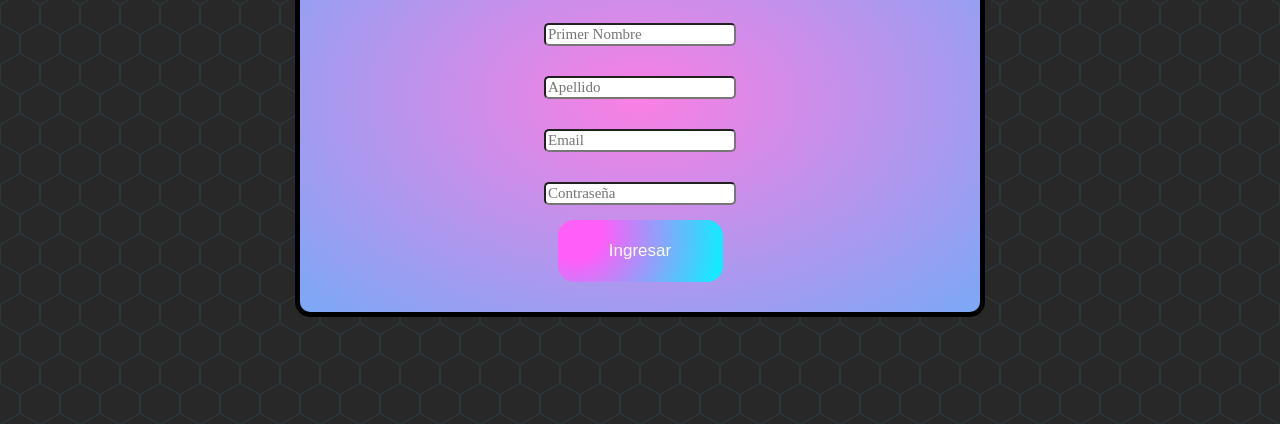
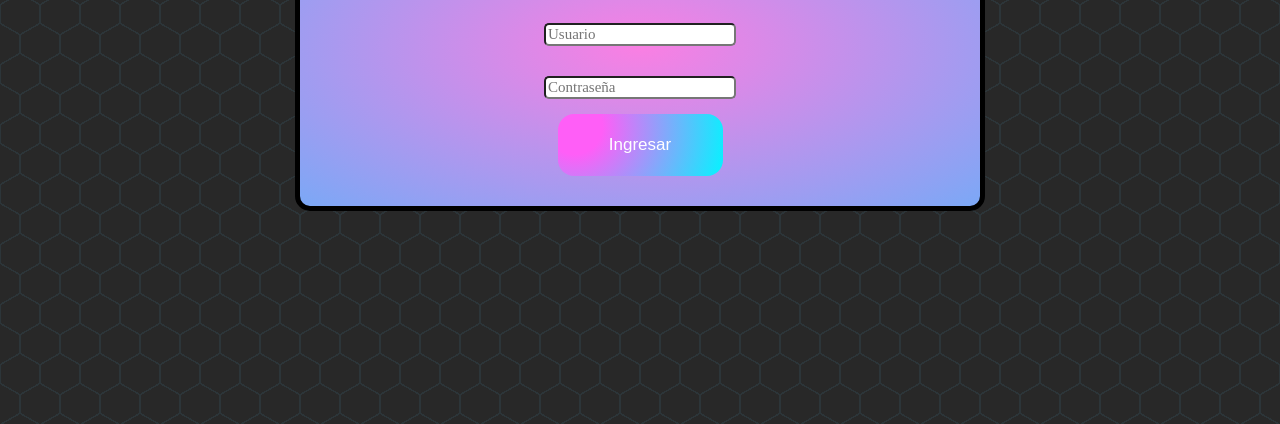
Before and after one commit to camilo539/camilo539.github.io, a plain HTML site: page index_registro.html in a window 1280 px wide. Shown: the part 376-800 px from the top of the page. Drawn offline with Linux system fonts and the light colour scheme.

Commit message:
Añadiendole el javascript

```diff
--- a/index_registro.html
+++ b/index_registro.html
@@ -42,34 +42,20 @@
 
 
                 <div class="primer_nombre inputs">
-                    <input type="text" name="first_name" placeholder="Primer Nombre" style="border-radius: 5px;
+                    <input type="text" id="registerUsername" name="first_name" placeholder="Usuario" style="border-radius: 5px;
                     font-family: Nerko One cursive;
                     font-weight: 400;
                     font-size: smaller">
                 </div>
 
-                <div class="segundo_nombre inputs">
-                    <input type="text" name="last_name" placeholder="Apellido" style="border-radius: 5px;
-                    font-family: Nerko One cursive;
-                    font-weight: 400;
-                    font-size: smaller">
-                </div>
-
-                <div class="correo_electronico inputs">
-                    <input type="email" name="email" placeholder="Email" style="border-radius: 5px;
+                <div class="password inputs">
+                    <input type="password" id="registerPassword" name="Passwordd" placeholder="Contraseña" style="border-radius: 5px;
                     font-family: Nerko One cursive;
                     font-weight: 400;
                     font-size: smaller;">
                 </div>
 
-                <div class="password inputs">
-                    <input type="password" name="Passwordd" placeholder="Contraseña" style="border-radius: 5px;
-                    font-family: Nerko One cursive;
-                    font-weight: 400;
-                    font-size: smaller;">
-                </div>
-
-                <a href="index2.html">
+                <a href="index_login.html" id="registerForm">
                     <button class="btn_registrarse">Ingresar</button>
                 </a>
 
@@ -80,5 +66,8 @@
 
 
     </div>
+
+    <script src="login.js"></script>
+
 </body>
 </html>
```
Also changed, not shown: index_login.html (+2 -0 lines).
